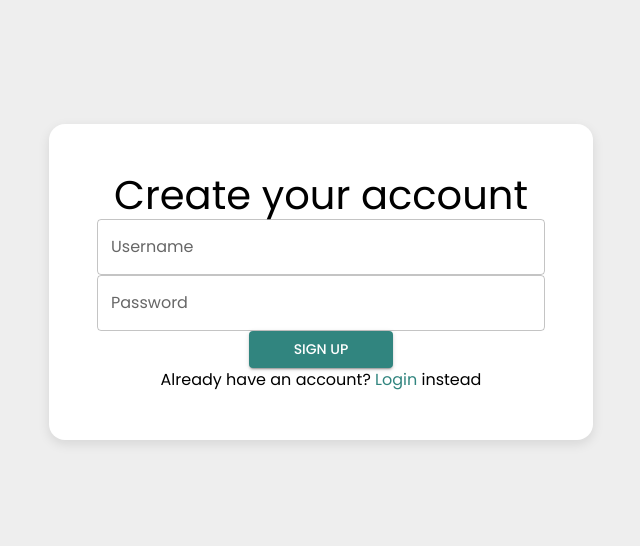
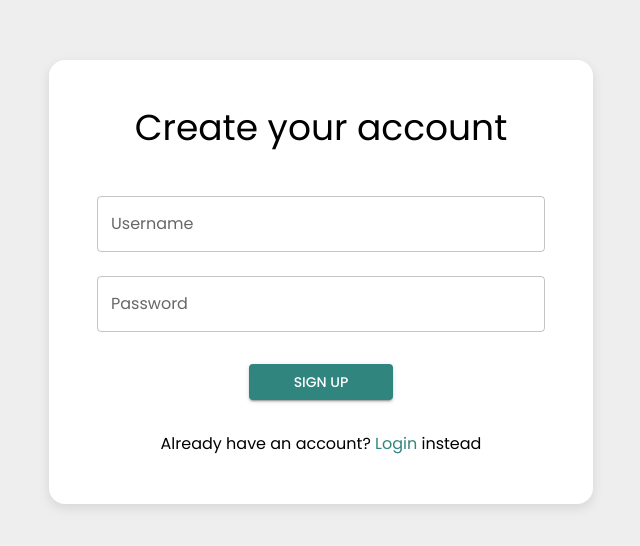
Before and after one commit to michal-markiewicz/chat-app, a Next.js app: page /register in a window 1280 px wide. Shown: the part 118-664 px from the top of the page, without its empty margins (319-959 px from the left). Built offline with nearby package versions, Linux system fonts and the light colour scheme.

Commit message:
Fix bug with tailwind styles loading

```diff
--- a/src/app/layout.tsx
+++ b/src/app/layout.tsx
@@ -1,13 +1,7 @@
 "use client";
 import { ThemeProvider } from "@mui/material";
-import { Poppins } from "next/font/google";
 import "./globals.css";
 import theme from "./theme";
-
-const poppins = Poppins({
-  weight: ["300", "400", "500", "600", "700"],
-  subsets: ["latin-ext"],
-});
 
 export const metadata = {
   title: "Create Next App",
@@ -22,7 +16,7 @@ export default function RootLayout({
   return (
     <ThemeProvider theme={theme}>
       <html lang="en">
-        <body>{children}</body>
+        <body id="__next">{children}</body>
       </html>
     </ThemeProvider>
   );
--- a/tailwind.config.js
+++ b/tailwind.config.js
@@ -3,6 +3,7 @@ module.exports = {
   corePlugins: {
     preflight: false,
   },
+  important: "#__next",
   content: [
     "./src/pages/**/*.{js,ts,jsx,tsx,mdx}",
     "./src/components/**/*.{js,ts,jsx,tsx,mdx}",
```
